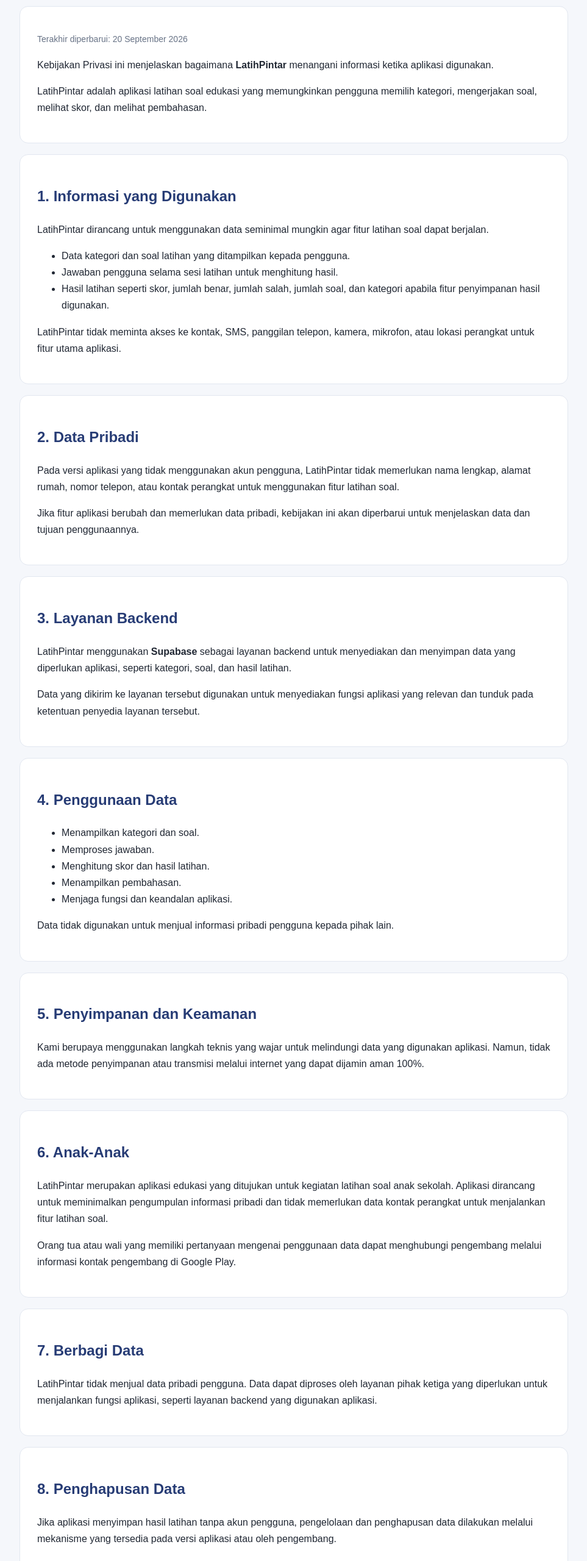
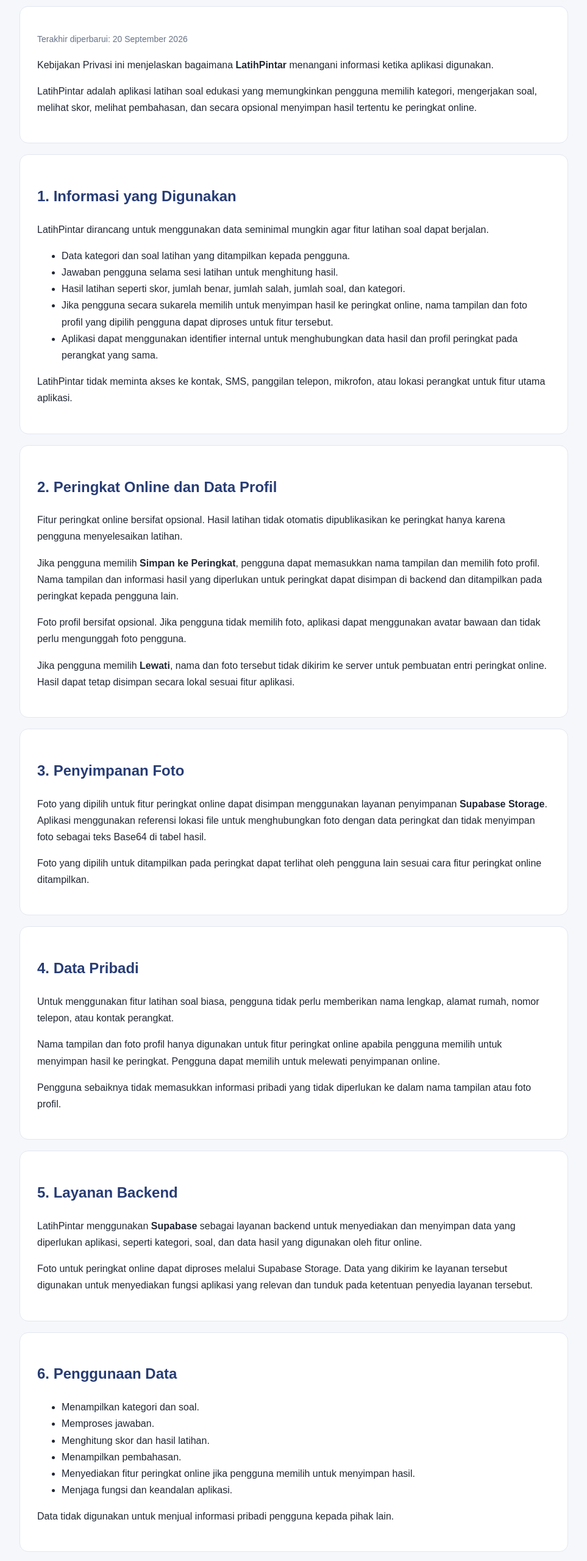
Before and after one commit to ocidborlan/LatihPintar, a plain HTML site: page privacy/index.html in a window 1280 px wide. Shown: the part 240-2800 px from the top of the page at 61% size, without its empty margins (158-1121 px from the left). Drawn offline with Linux system fonts and the light colour scheme.

Commit message:
Update privacy policy for leaderboard data

```diff
--- a/privacy/index.html
+++ b/privacy/index.html
@@ -1,4 +1,3 @@
-
 <!doctype html><html lang="id"><head><meta charset="utf-8">
 <meta name="viewport" content="width=device-width,initial-scale=1">
 <title>Kebijakan Privasi - LatihPintar</title><style>
@@ -17,43 +16,70 @@ footer{text-align:center;color:#687386;padding:25px}
 <main class="wrap">
 <section class="card"><p class="small">Terakhir diperbarui: 20 September 2026</p>
 <p>Kebijakan Privasi ini menjelaskan bagaimana <strong>LatihPintar</strong> menangani informasi ketika aplikasi digunakan.</p>
-<p>LatihPintar adalah aplikasi latihan soal edukasi yang memungkinkan pengguna memilih kategori, mengerjakan soal, melihat skor, dan melihat pembahasan.</p></section>
+<p>LatihPintar adalah aplikasi latihan soal edukasi yang memungkinkan pengguna memilih kategori, mengerjakan soal, melihat skor, melihat pembahasan, dan secara opsional menyimpan hasil tertentu ke peringkat online.</p></section>
 
 <section class="card"><h2>1. Informasi yang Digunakan</h2>
 <p>LatihPintar dirancang untuk menggunakan data seminimal mungkin agar fitur latihan soal dapat berjalan.</p>
-<ul><li>Data kategori dan soal latihan yang ditampilkan kepada pengguna.</li><li>Jawaban pengguna selama sesi latihan untuk menghitung hasil.</li><li>Hasil latihan seperti skor, jumlah benar, jumlah salah, jumlah soal, dan kategori apabila fitur penyimpanan hasil digunakan.</li></ul>
-<p>LatihPintar tidak meminta akses ke kontak, SMS, panggilan telepon, kamera, mikrofon, atau lokasi perangkat untuk fitur utama aplikasi.</p></section>
+<ul>
+<li>Data kategori dan soal latihan yang ditampilkan kepada pengguna.</li>
+<li>Jawaban pengguna selama sesi latihan untuk menghitung hasil.</li>
+<li>Hasil latihan seperti skor, jumlah benar, jumlah salah, jumlah soal, dan kategori.</li>
+<li>Jika pengguna secara sukarela memilih untuk menyimpan hasil ke peringkat online, nama tampilan dan foto profil yang dipilih pengguna dapat diproses untuk fitur tersebut.</li>
+<li>Aplikasi dapat menggunakan identifier internal untuk menghubungkan data hasil dan profil peringkat pada perangkat yang sama.</li>
+</ul>
+<p>LatihPintar tidak meminta akses ke kontak, SMS, panggilan telepon, mikrofon, atau lokasi perangkat untuk fitur utama aplikasi.</p></section>
 
-<section class="card"><h2>2. Data Pribadi</h2>
-<p>Pada versi aplikasi yang tidak menggunakan akun pengguna, LatihPintar tidak memerlukan nama lengkap, alamat rumah, nomor telepon, atau kontak perangkat untuk menggunakan fitur latihan soal.</p>
-<p>Jika fitur aplikasi berubah dan memerlukan data pribadi, kebijakan ini akan diperbarui untuk menjelaskan data dan tujuan penggunaannya.</p></section>
+<section class="card"><h2>2. Peringkat Online dan Data Profil</h2>
+<p>Fitur peringkat online bersifat opsional. Hasil latihan tidak otomatis dipublikasikan ke peringkat hanya karena pengguna menyelesaikan latihan.</p>
+<p>Jika pengguna memilih <strong>Simpan ke Peringkat</strong>, pengguna dapat memasukkan nama tampilan dan memilih foto profil. Nama tampilan dan informasi hasil yang diperlukan untuk peringkat dapat disimpan di backend dan ditampilkan pada peringkat kepada pengguna lain.</p>
+<p>Foto profil bersifat opsional. Jika pengguna tidak memilih foto, aplikasi dapat menggunakan avatar bawaan dan tidak perlu mengunggah foto pengguna.</p>
+<p>Jika pengguna memilih <strong>Lewati</strong>, nama dan foto tersebut tidak dikirim ke server untuk pembuatan entri peringkat online. Hasil dapat tetap disimpan secara lokal sesuai fitur aplikasi.</p></section>
 
-<section class="card"><h2>3. Layanan Backend</h2>
-<p>LatihPintar menggunakan <strong>Supabase</strong> sebagai layanan backend untuk menyediakan dan menyimpan data yang diperlukan aplikasi, seperti kategori, soal, dan hasil latihan.</p>
-<p>Data yang dikirim ke layanan tersebut digunakan untuk menyediakan fungsi aplikasi yang relevan dan tunduk pada ketentuan penyedia layanan tersebut.</p></section>
+<section class="card"><h2>3. Penyimpanan Foto</h2>
+<p>Foto yang dipilih untuk fitur peringkat online dapat disimpan menggunakan layanan penyimpanan <strong>Supabase Storage</strong>. Aplikasi menggunakan referensi lokasi file untuk menghubungkan foto dengan data peringkat dan tidak menyimpan foto sebagai teks Base64 di tabel hasil.</p>
+<p>Foto yang dipilih untuk ditampilkan pada peringkat dapat terlihat oleh pengguna lain sesuai cara fitur peringkat online ditampilkan.</p></section>
 
-<section class="card"><h2>4. Penggunaan Data</h2>
-<ul><li>Menampilkan kategori dan soal.</li><li>Memproses jawaban.</li><li>Menghitung skor dan hasil latihan.</li><li>Menampilkan pembahasan.</li><li>Menjaga fungsi dan keandalan aplikasi.</li></ul>
+<section class="card"><h2>4. Data Pribadi</h2>
+<p>Untuk menggunakan fitur latihan soal biasa, pengguna tidak perlu memberikan nama lengkap, alamat rumah, nomor telepon, atau kontak perangkat.</p>
+<p>Nama tampilan dan foto profil hanya digunakan untuk fitur peringkat online apabila pengguna memilih untuk menyimpan hasil ke peringkat. Pengguna dapat memilih untuk melewati penyimpanan online.</p>
+<p>Pengguna sebaiknya tidak memasukkan informasi pribadi yang tidak diperlukan ke dalam nama tampilan atau foto profil.</p></section>
+
+<section class="card"><h2>5. Layanan Backend</h2>
+<p>LatihPintar menggunakan <strong>Supabase</strong> sebagai layanan backend untuk menyediakan dan menyimpan data yang diperlukan aplikasi, seperti kategori, soal, dan data hasil yang digunakan oleh fitur online.</p>
+<p>Foto untuk peringkat online dapat diproses melalui Supabase Storage. Data yang dikirim ke layanan tersebut digunakan untuk menyediakan fungsi aplikasi yang relevan dan tunduk pada ketentuan penyedia layanan tersebut.</p></section>
+
+<section class="card"><h2>6. Penggunaan Data</h2>
+<ul>
+<li>Menampilkan kategori dan soal.</li>
+<li>Memproses jawaban.</li>
+<li>Menghitung skor dan hasil latihan.</li>
+<li>Menampilkan pembahasan.</li>
+<li>Menyediakan fitur peringkat online jika pengguna memilih untuk menyimpan hasil.</li>
+<li>Menjaga fungsi dan keandalan aplikasi.</li>
+</ul>
 <p>Data tidak digunakan untuk menjual informasi pribadi pengguna kepada pihak lain.</p></section>
 
-<section class="card"><h2>5. Penyimpanan dan Keamanan</h2>
-<p>Kami berupaya menggunakan langkah teknis yang wajar untuk melindungi data yang digunakan aplikasi. Namun, tidak ada metode penyimpanan atau transmisi melalui internet yang dapat dijamin aman 100%.</p></section>
+<section class="card"><h2>7. Penyimpanan dan Keamanan</h2>
+<p>Kami berupaya menggunakan langkah teknis yang wajar untuk melindungi data yang digunakan aplikasi. Namun, tidak ada metode penyimpanan atau transmisi melalui internet yang dapat dijamin aman 100%.</p>
+<p>Data yang disimpan melalui layanan pihak ketiga juga tunduk pada infrastruktur dan kebijakan keamanan penyedia layanan tersebut.</p></section>
 
-<section class="card"><h2>6. Anak-Anak</h2>
-<p>LatihPintar merupakan aplikasi edukasi yang ditujukan untuk kegiatan latihan soal anak sekolah. Aplikasi dirancang untuk meminimalkan pengumpulan informasi pribadi dan tidak memerlukan data kontak perangkat untuk menjalankan fitur latihan soal.</p>
+<section class="card"><h2>8. Anak-Anak</h2>
+<p>LatihPintar merupakan aplikasi edukasi untuk kegiatan latihan soal anak sekolah. Aplikasi dirancang untuk meminimalkan pengumpulan informasi pribadi untuk penggunaan latihan biasa.</p>
+<p>Fitur peringkat online dapat menampilkan nama tampilan dan, apabila dipilih, foto profil kepada pengguna lain. Pengguna atau orang tua/wali sebaiknya mempertimbangkan informasi yang akan ditampilkan sebelum memilih <strong>Simpan ke Peringkat</strong>.</p>
 <p>Orang tua atau wali yang memiliki pertanyaan mengenai penggunaan data dapat menghubungi pengembang melalui informasi kontak pengembang di Google Play.</p></section>
 
-<section class="card"><h2>7. Berbagi Data</h2>
-<p>LatihPintar tidak menjual data pribadi pengguna. Data dapat diproses oleh layanan pihak ketiga yang diperlukan untuk menjalankan fungsi aplikasi, seperti layanan backend yang digunakan aplikasi.</p></section>
+<section class="card"><h2>9. Berbagi Data</h2>
+<p>LatihPintar tidak menjual data pribadi pengguna. Data dapat diproses oleh layanan pihak ketiga yang diperlukan untuk menjalankan fungsi aplikasi, seperti layanan backend dan penyimpanan yang digunakan aplikasi.</p>
+<p>Jika pengguna memilih menyimpan hasil ke peringkat online, informasi yang diperlukan untuk menampilkan peringkat dapat terlihat oleh pengguna lain melalui fitur tersebut.</p></section>
 
-<section class="card"><h2>8. Penghapusan Data</h2>
-<p>Jika aplikasi menyimpan hasil latihan tanpa akun pengguna, pengelolaan dan penghapusan data dilakukan melalui mekanisme yang tersedia pada versi aplikasi atau oleh pengembang.</p>
-<p>Untuk pertanyaan mengenai data yang mungkin dapat dikaitkan dengan pengguna, silakan hubungi pengembang melalui alamat kontak yang tercantum di Google Play.</p></section>
+<section class="card"><h2>10. Penghapusan Data</h2>
+<p>Data lokal dapat dikelola atau dihapus melalui mekanisme yang tersedia pada aplikasi atau dengan menghapus data aplikasi sesuai kemampuan sistem operasi.</p>
+<p>Untuk data yang telah dikirim ke layanan online melalui fitur peringkat, pengguna dapat menghubungi pengembang melalui alamat kontak yang tercantum di Google Play untuk pertanyaan mengenai pengelolaan atau penghapusan data.</p></section>
 
-<section class="card"><h2>9. Perubahan Kebijakan</h2>
+<section class="card"><h2>11. Perubahan Kebijakan</h2>
 <p>Kebijakan Privasi dapat diperbarui apabila terjadi perubahan pada fitur, teknologi, atau cara aplikasi menangani data. Versi terbaru akan dipublikasikan pada halaman ini.</p></section>
 
-<section class="card"><h2>10. Hubungi Pengembang</h2>
+<section class="card"><h2>12. Hubungi Pengembang</h2>
 <div class="note">Untuk pertanyaan mengenai Kebijakan Privasi atau penggunaan data, silakan gunakan email kontak pengembang yang tercantum pada halaman LatihPintar di Google Play.</div></section>
 </main><footer>&copy; 2026 LatihPintar. Semua hak dilindungi.</footer>
 </body></html>
```
